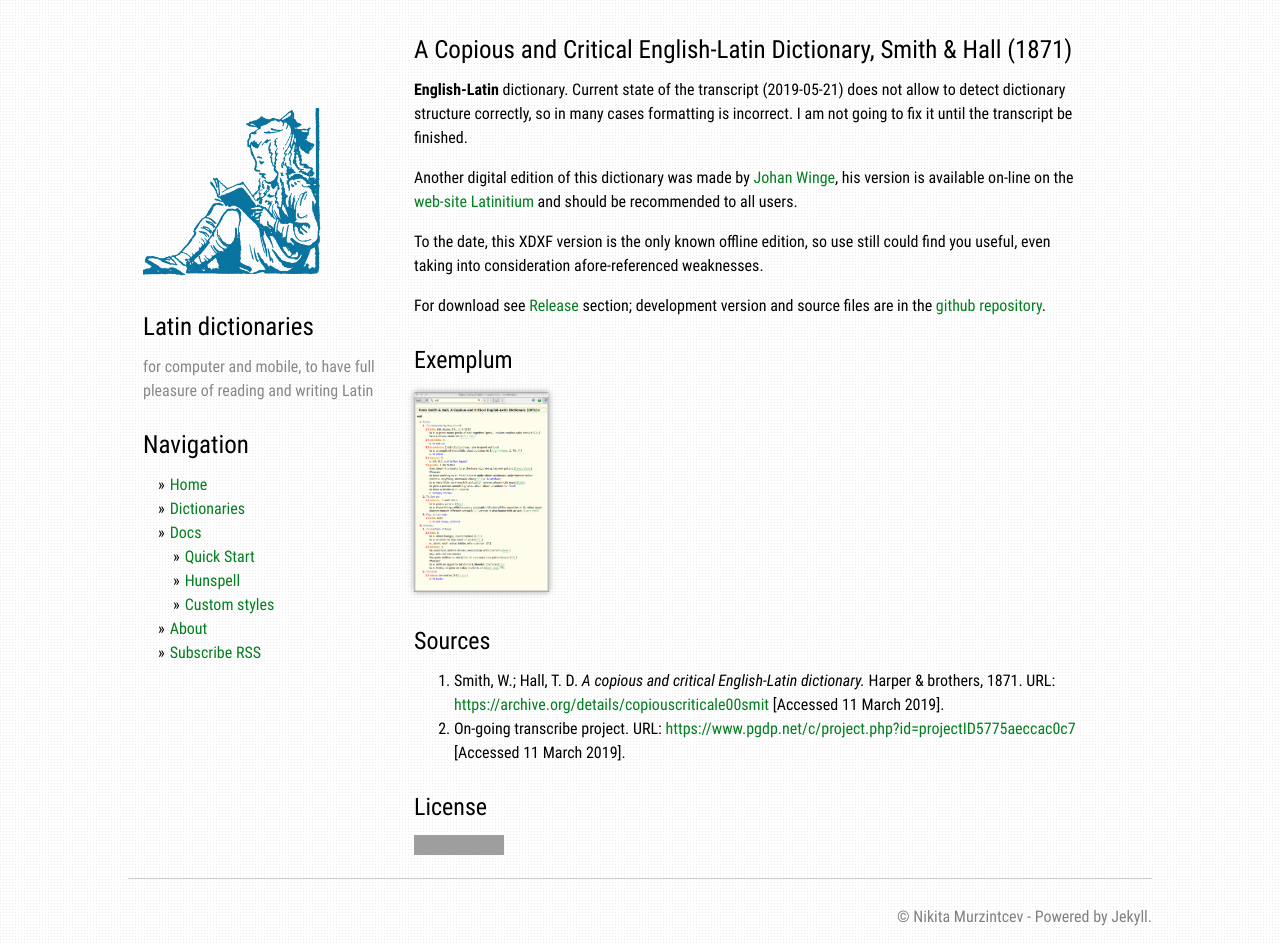
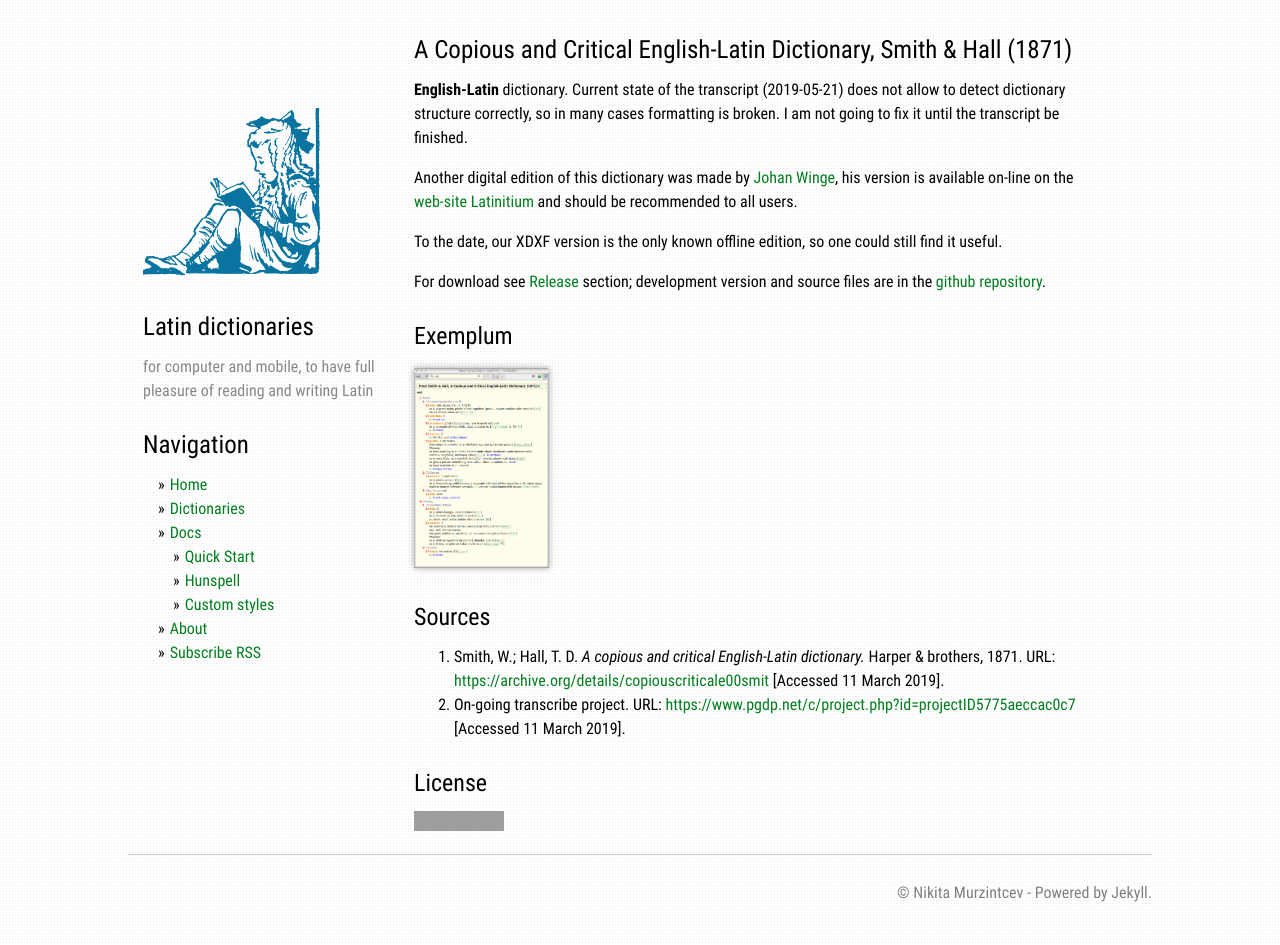
Before and after one commit to nikita-moor/dictionaries, a Jekyll site: the page built from _dictionaries/SmithHall1871.md, in a window 1280 px wide. Built offline with Jekyll 4.4.1, drawn with Linux system fonts in a browser that asks for light colours; grey boxes are pictures that could not be loaded.

```diff
--- a/_dictionaries/SmithHall1871.md
+++ b/_dictionaries/SmithHall1871.md
@@ -8,11 +8,11 @@
 ---
 # {{ page.title }}, {{ page.author }} ({{ page.year }})
 
-**English-Latin** dictionary. Current state of the transcript (2019-05-21) does not allow to detect dictionary structure correctly, so in many cases formatting is incorrect. I am not going to fix it until the transcript be finished.
+**English-Latin** dictionary. Current state of the transcript (2019-05-21) does not allow to detect dictionary structure correctly, so in many cases formatting is broken. I am not going to fix it until the transcript be finished.
 
 Another digital edition of this dictionary was made by [Johan Winge](https://github.com/Alatius), his version is available on-line on the [web-site Latinitium][2] and should be recommended to all users.
 
-To the date, this XDXF version is the only known offline edition, so use still could find you useful, even taking into consideration afore-referenced weaknesses.
+To the date, our XDXF version is the only known offline edition, so one could still find it useful.
 
 For download see [Release][101] section; development version and source files are in the [github repository][1].
 
```
Also changed, not shown: docs/hunspell.md (+1 -1 lines).
